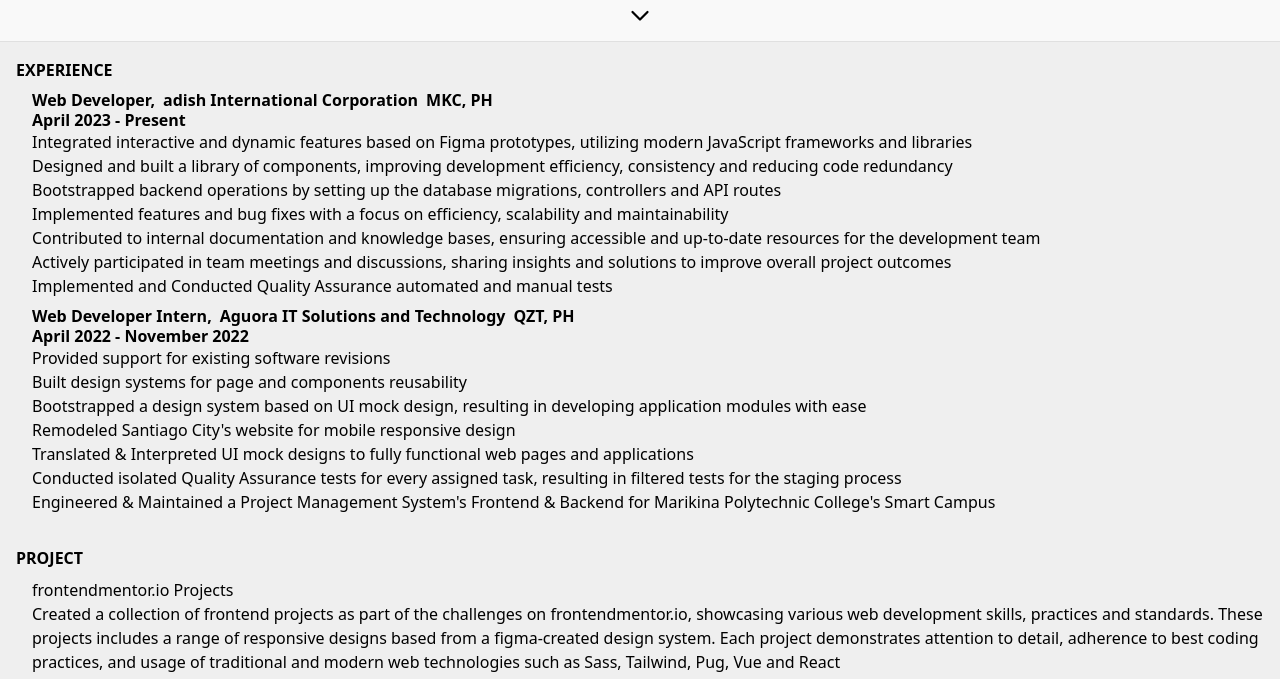
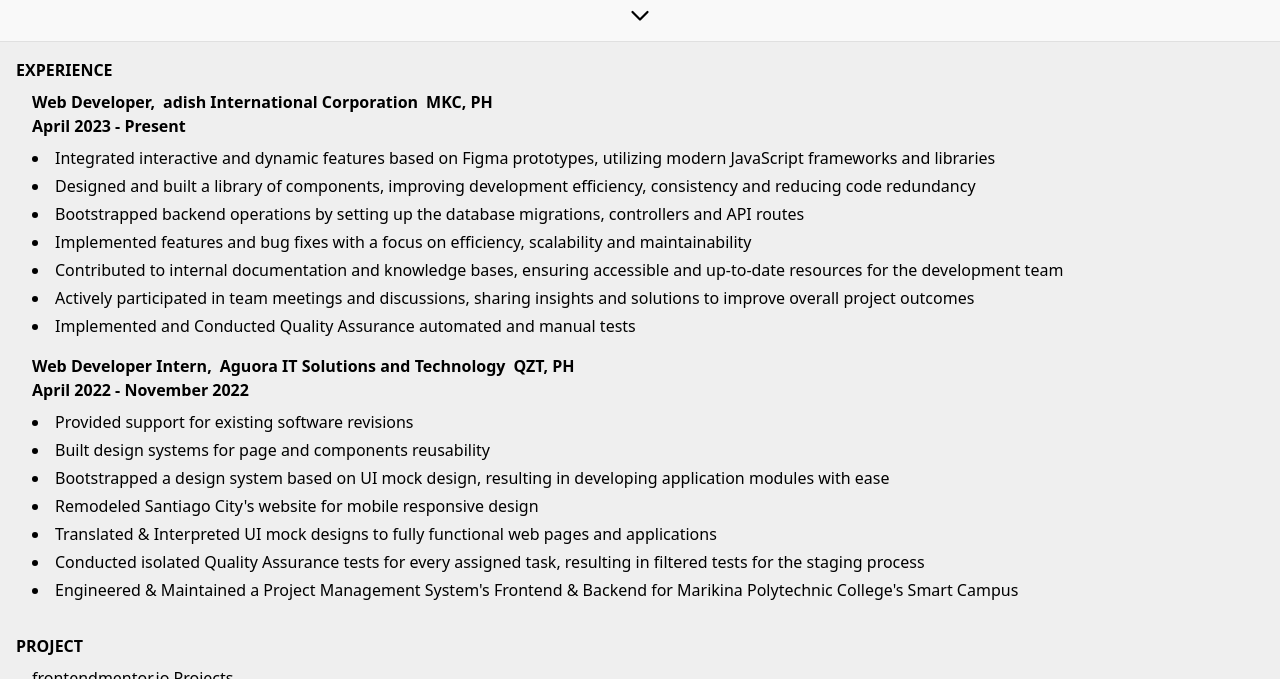
Before and after one commit to clakr/curriculum-vitae, an Astro site: page / in a window 1280 px wide. Shown: the part 87-766 px from the top of the page. Built offline with nearby package versions, Linux system fonts and the light colour scheme; Astro itself is replaced by a stand-in of ours.

Commit message:
`<Experience />` initial design

```diff
--- a/src/components/Article.astro
+++ b/src/components/Article.astro
@@ -1,3 +1,3 @@
-<article class="ms-4 mt-2">
+<article class="ms-4 mt-2 [&:not(:last-child)]:mb-4">
   <slot />
 </article>
--- a/src/components/Organization.astro
+++ b/src/components/Organization.astro
@@ -25,7 +25,7 @@
 }
 ---
 
-<div class="flex whitespace-nowrap gap-x-2 flex-wrap font-bold leading-5">
+<div class="flex whitespace-nowrap gap-x-2 flex-wrap font-bold">
   {position && <strong class="font-extrabold">{position},</strong>}
   <h4>{name}</h4>
   <span>{location}</span>
--- a/src/components/Section/Experience.astro
+++ b/src/components/Section/Experience.astro
@@ -12,9 +12,9 @@
     experiences.map((e) => (
       <Article>
         <Organization organization={e.id} />
-        <ul>
+        <ul class="mt-2 list-inside list-disc">
           {e.data.responsibilities.map((r) => (
-            <li>{r}</li>
+            <li class="mt-1">{r}</li>
           ))}
         </ul>
       </Article>
--- a/src/pages/index.astro
+++ b/src/pages/index.astro
@@ -15,7 +15,7 @@
     <meta name="generator" content={Astro.generator} />
     <title>Astro</title>
   </head>
-  <body class="bg-gray-3">
+  <body class="bg-gray-3 leading-6">
     <Header client:load />
     <main>
       <Experience />
```
